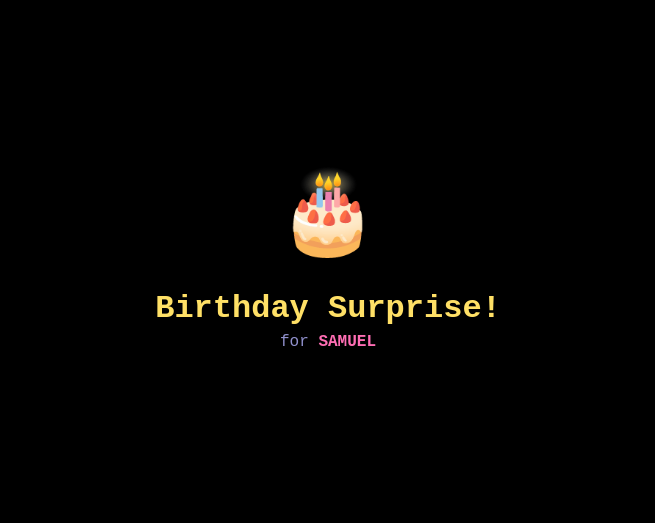
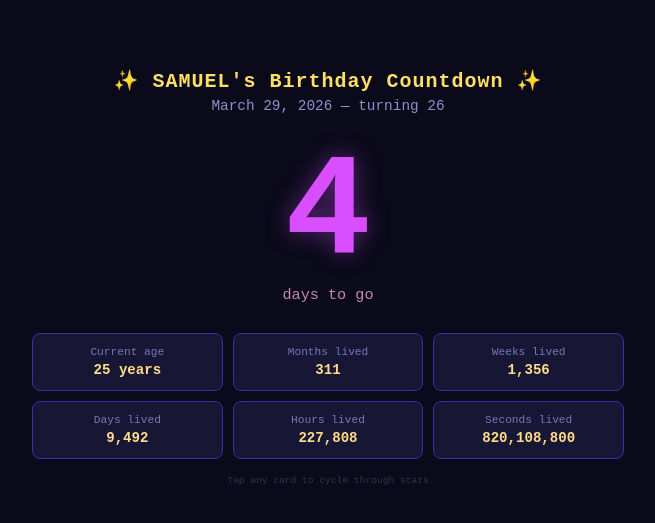
Before and after one commit to Samuel-Muli/My-Birthday-web, a plain HTML site: page index.html in a window 1280 px wide. Shown: the part 123-646 px from the top of the page, without its empty margins (312-967 px from the left). Drawn offline with Linux system fonts and the light colour scheme.

Commit message:
thing have to look cool

```diff
--- a/index.html
+++ b/index.html
@@ -330,8 +330,8 @@
 ════════════════════════════════════════════════════════ */
 const CFG = {
   name:         "SAMUEL",
-  dob:          new Date(2000, 2, 25),          // March 29 2000
-  images:       ["aa.jpg","bb.jpg","cc.jpg"],
+  dob:          new Date(2000, 2, 29),          // March 29 2000 for unknown's sake just put your month as 1 less than it actually is (0=Jan, 1=Feb, etc)
+  images:       ["aa.jpg", "bb.jpg", "cc.jpg", "dd.jpg", "ee.jpg", "ff.jpg"], // add your own images here
   video:        "Rayvanny_Happy Birthday.mp4",
   music:        "Rayvanny_Happy Birthday.mp3",
   countdownFrom: 5,
```
Also changed, not shown: aa.jpg, cc.jpg, ff.jpg (added).
